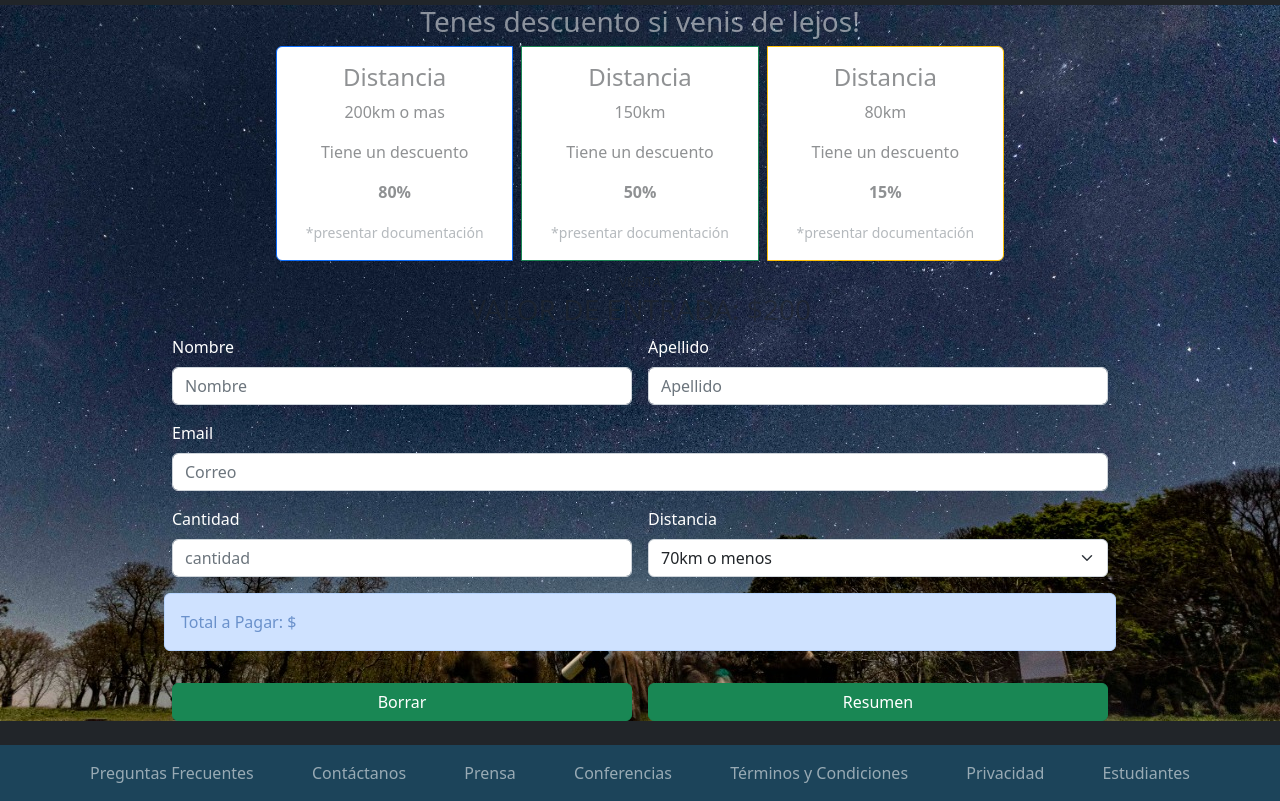
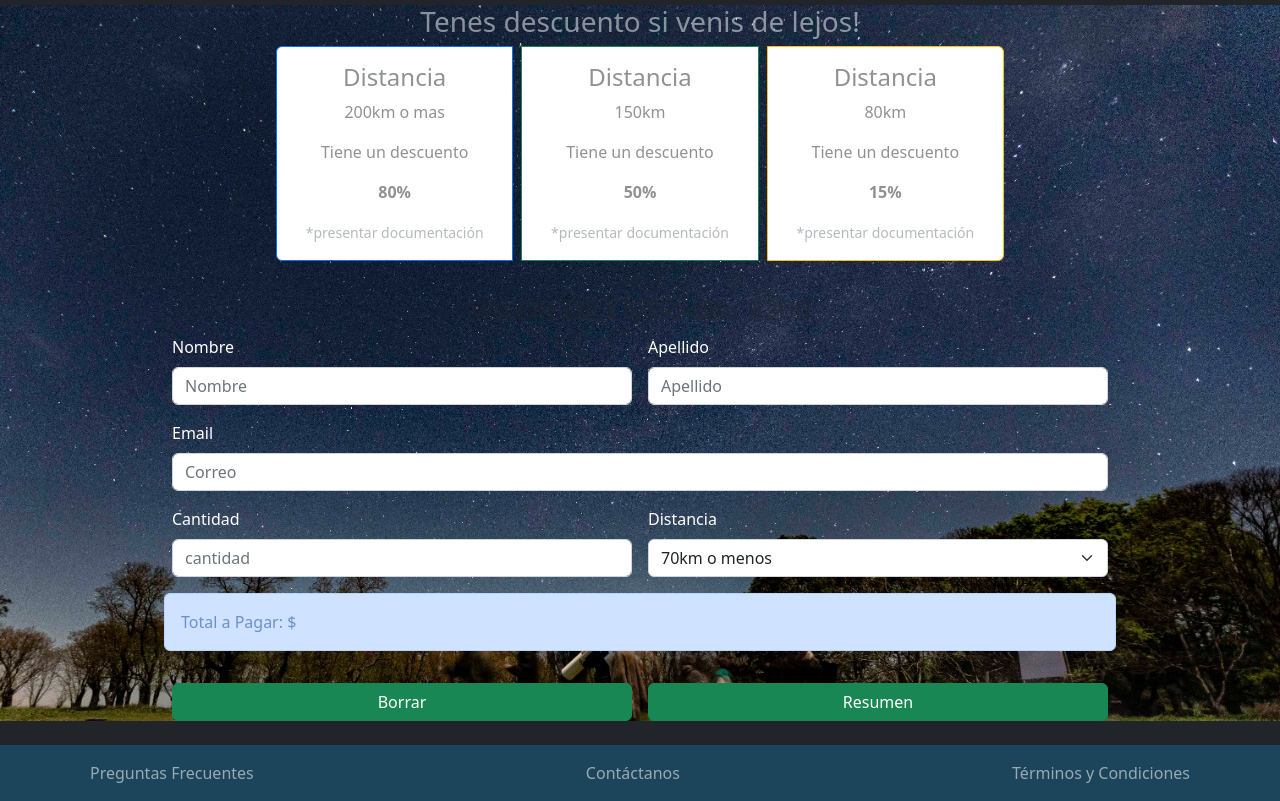
Before and after one commit to leo1996vedia/campoyestrella, a website: page assets/html/entrada.html in a window 1280 px wide. Shown: the part 53-854 px from the top of the page. Drawn offline with nearby package versions, Linux system fonts and the light colour scheme; files that its build step writes are made by us from their sources; files whose address does not match are found by name.

Commit message:
Update entrada.html

```diff
--- a/assets/html/entrada.html
+++ b/assets/html/entrada.html
@@ -145,28 +145,17 @@
             <li class="nav-item">
               <a class="nav-link" href="#">Contáctanos</a>
             </li>
-            <li class="nav-item">
-              <a class="nav-link" href="#">Prensa</a>
-            </li>
-            <li class="nav-item">
-              <a class="nav-link" href="#">Conferencias</a>
-            </li>
+
             <li class="nav-item">
               <a class="nav-link" href="#">Términos y Condiciones</a>
-            </li>
-            <li class="nav-item">
-              <a class="nav-link" href="#">Privacidad</a>
-            </li>
-            <li class="nav-item">
-              <a class="nav-link" href="#">Estudiantes</a>
             </li>
           </ul>
         </div>
       </nav>
     </footer>
 
-       <script src="assets/js/bootstrap.min.js"></script>
+       <script src="js/bootstrap.min.js"></script>
 
-       <script src="assets/js/funcEntrada.js"></script>
+       <script src="js/funcEntrada.js"></script>
   </body>
 </html>
```
